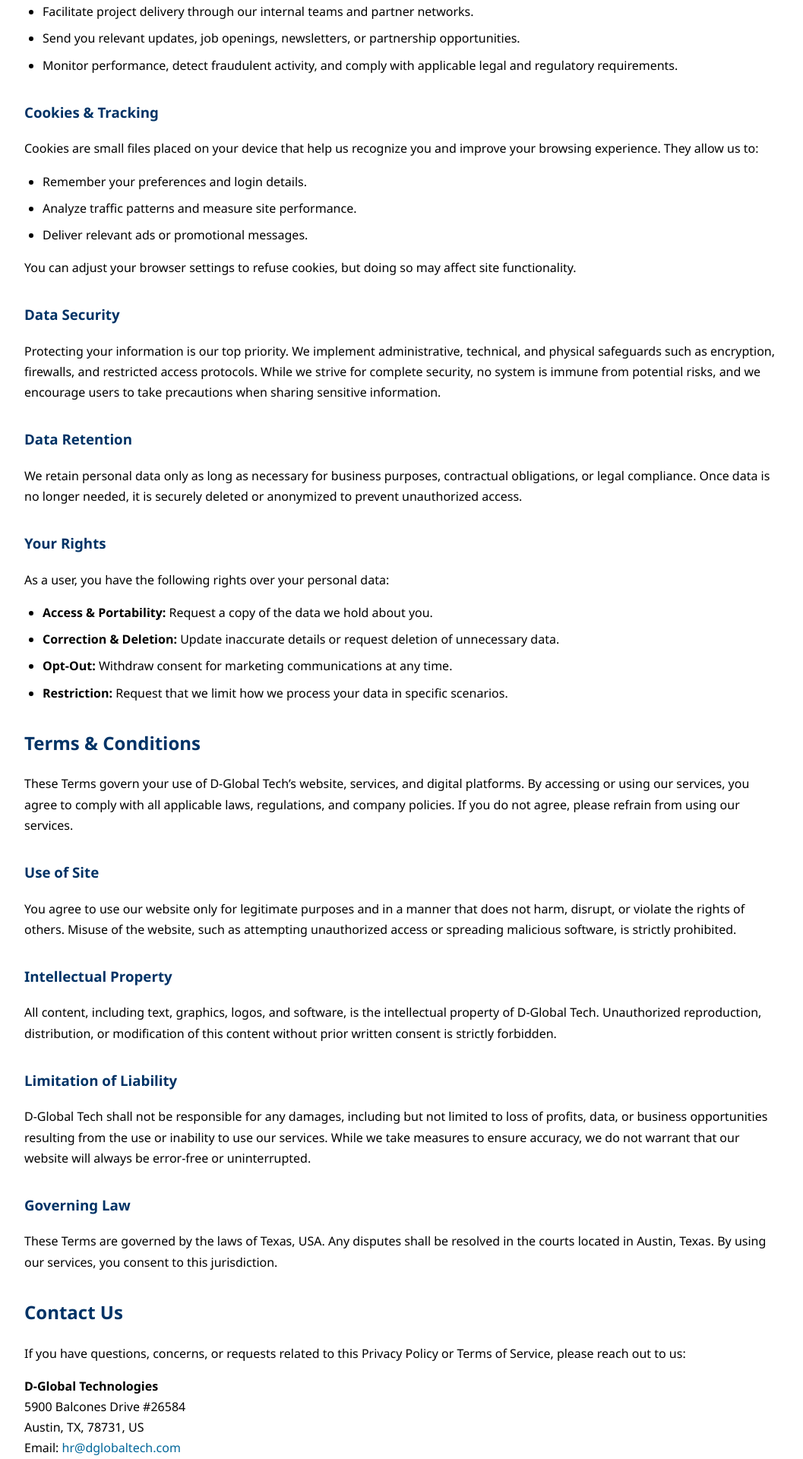
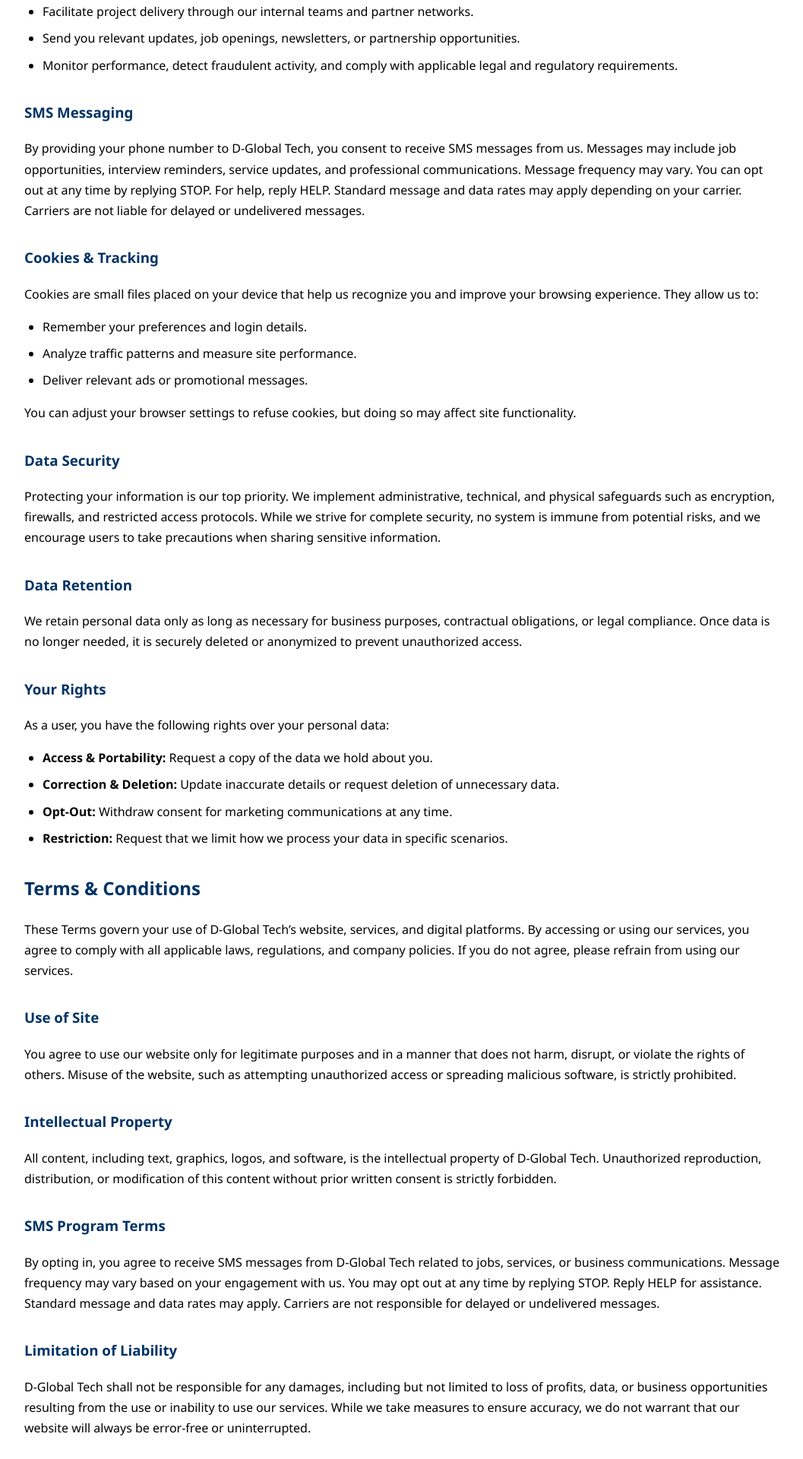
Before and after one commit to Teja2142/DGlobal-Technologies, a React (Vite) app: page /privacy-policy in a window 1280 px wide. Shown: the part 840-2760 px from the top of the page at 76% size, without its empty margins (108-1165 px from the left). Built offline with nearby package versions, Linux system fonts and the light colour scheme.

Commit message:
updated sms in privacy

```diff
--- a/src/components/PrivacyAndTerms.jsx
+++ b/src/components/PrivacyAndTerms.jsx
@@ -85,6 +85,7 @@
       </section>
 
       <section id="use-of-information">
+
         <h3>How We Use Information</h3>
         <p>
           The data we collect allows us to improve our services and create
@@ -109,6 +110,18 @@
             applicable legal and regulatory requirements.
           </li>
         </ul>
+
+        <h3>SMS Messaging</h3>
+        <p>
+
+        By providing your phone number to D-Global Tech, you consent to receive SMS messages from us.
+        Messages may include job opportunities, interview reminders, service updates, and professional communications.
+        Message frequency may vary.
+        You can opt out at any time by replying STOP. For help, reply HELP.
+        Standard message and data rates may apply depending on your carrier.
+        Carriers are not liable for delayed or undelivered messages.
+
+        </p>
       </section>
 
       <section id="cookies">
@@ -204,6 +217,17 @@
         </p>
       </section>
 
+      <section id="smsprogramterms">
+        <h3>SMS Program Terms</h3>
+        <p>
+
+          By opting in, you agree to receive SMS messages from D-Global Tech related to jobs, services, or business communications.
+          Message frequency may vary based on your engagement with us.
+          You may opt out at any time by replying STOP. Reply HELP for assistance.
+          Standard message and data rates may apply.
+          Carriers are not responsible for delayed or undelivered messages.
+        </p>
+      </section>
       <section id="liability">
         <h3>Limitation of Liability</h3>
         <p>
```
